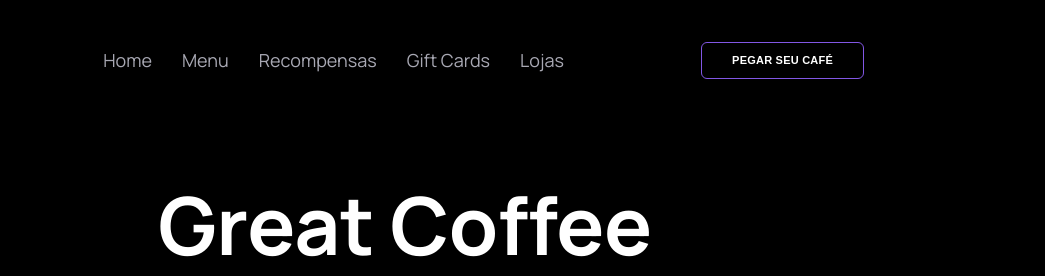
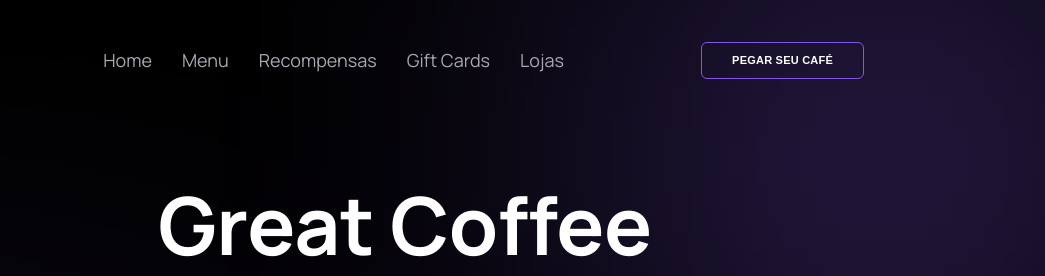
Before and after one commit to LeoJaques/RocketCoffee--Desafio, a plain HTML site: page index.html in a window 1280 px wide. Shown: the top 276 px of the page, 235-1280 px from the left. Drawn offline with Linux system fonts and the light colour scheme.

Commit message:
concluido

```diff
--- a/assets/css/style.css
+++ b/assets/css/style.css
@@ -242,7 +242,7 @@ main {
   }
 
   main {
-    background: none;
+    background: initial;
   }
 
   .mobile_main-text {
@@ -282,7 +282,7 @@ main {
   width: initial;
   height: initial;
   background-color: none;
-
+ background-color: transparent;
 }
 
 .list_header-link li a {
@@ -290,10 +290,12 @@ main {
   color: var(--menu-link-color);
   border: none;
   display: inline;
-  padding: 0 3rem 0 0;
+  margin: 0 3rem 0 0;
+  padding: 0;
   font-weight: 500;
   font-size: 1.8rem;
   position: initial;
+
 }
 
 .list_header-link li a:hover::before {
@@ -306,4 +308,27 @@ main {
   margin-top: 1rem;
 }
 
+body::after {
+  content: '';
+  width: 32rem;
+  height: 32rem;
+  background: var(--roxo-main);
+  filter: blur(20rem);
+  position: absolute;
+  right: 0;
+  top: 0;
+  z-index: -10;
 }
+
+body::before {
+  content: '';
+  width: 32rem;
+  height: 32rem;
+  background: var(--roxo-main);
+  filter: blur(25rem);
+  position: absolute;
+  left: 0;
+  z-index: -10;
+  bottom: -16rem;
+}
+}
```
